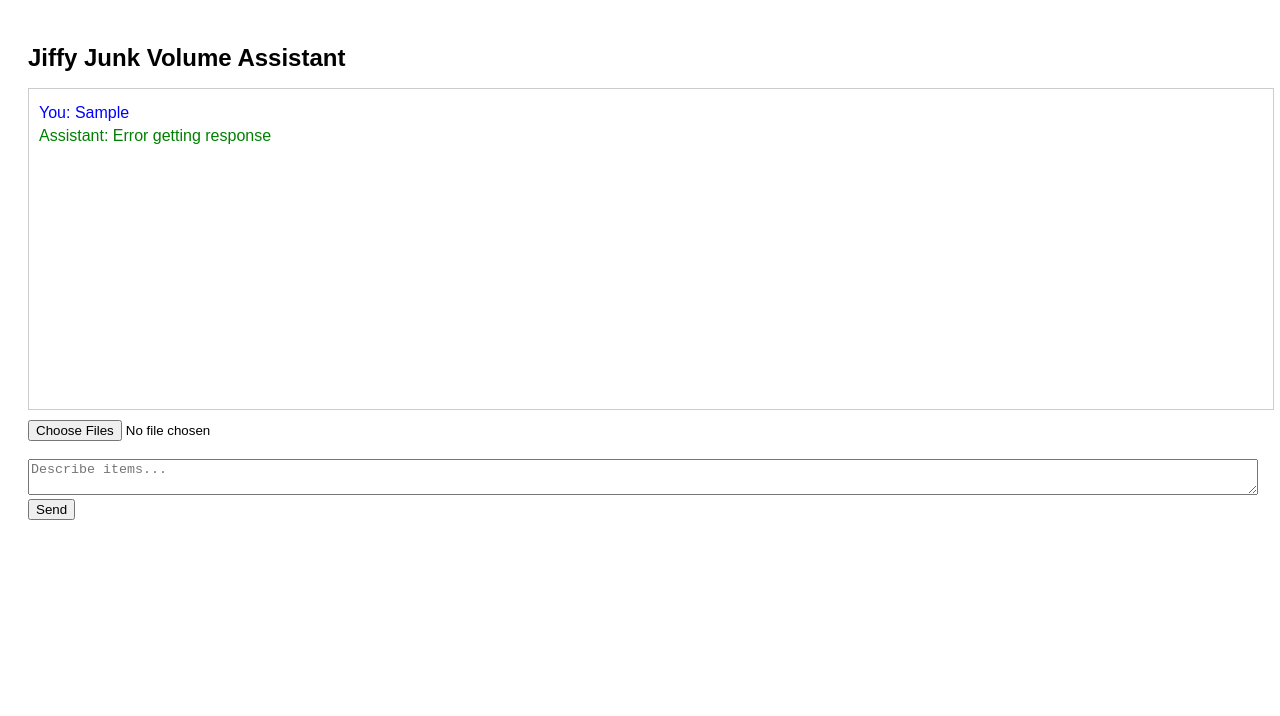
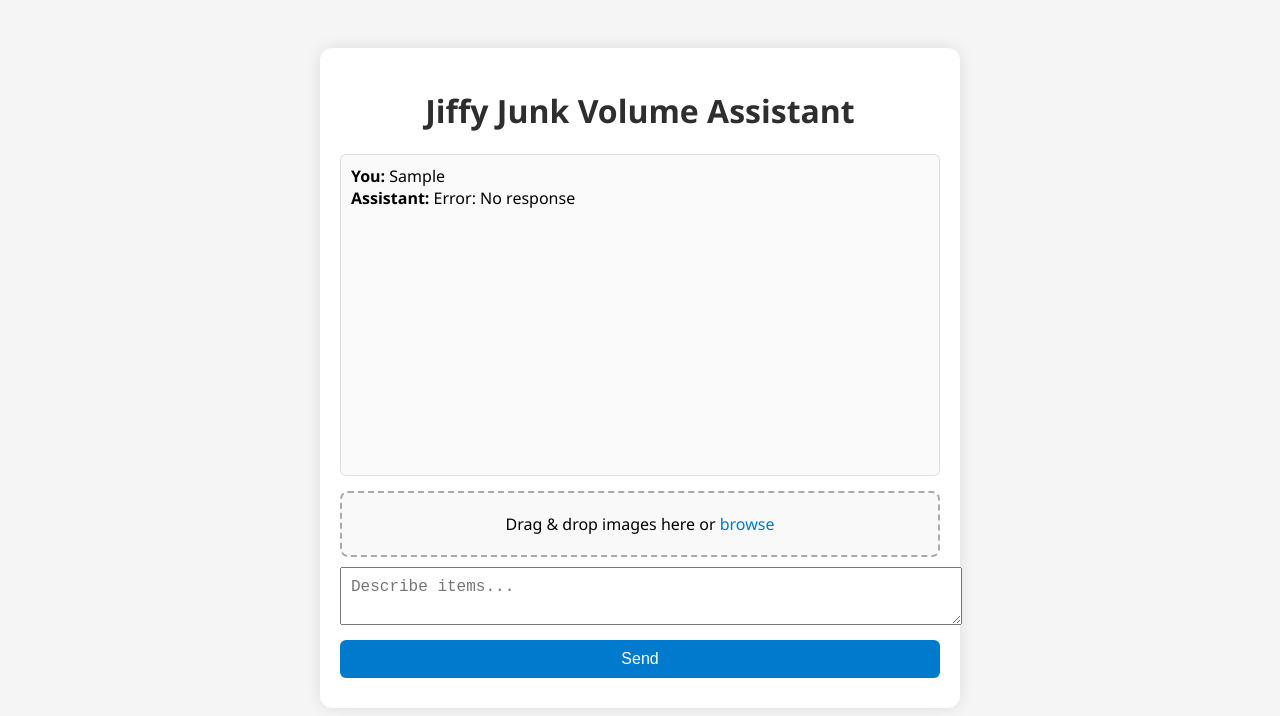
Before and after one commit to AdamCJJ/jiffy-junk-volume-bot, a website: page public/index.html in a window 1280 px wide. Both pictures are taken after typing "Sample" into the empty fields and a click on the button "Send". Drawn offline with Linux system fonts and the light colour scheme; no server answers.

Commit message:
Update index.html

```diff
--- a/public/index.html
+++ b/public/index.html
@@ -6,90 +6,155 @@
   <title>Jiffy Junk Volume Assistant</title>
   <style>
     body {
-      font-family: Arial, sans-serif;
+      font-family: 'Segoe UI', sans-serif;
+      background: #f5f5f5;
+      display: flex;
+      justify-content: center;
+      align-items: flex-start;
+      padding: 40px;
+    }
+    .container {
+      background: white;
       padding: 20px;
+      max-width: 600px;
+      width: 100%;
+      border-radius: 12px;
+      box-shadow: 0 0 15px rgba(0, 0, 0, 0.1);
     }
     h1 {
-      font-size: 24px;
+      text-align: center;
+      color: #2e2e2e;
     }
     #chat {
+      border: 1px solid #ddd;
+      padding: 10px;
+      height: 300px;
+      overflow-y: scroll;
+      margin-bottom: 15px;
+      background: #fafafa;
+      border-radius: 6px;
+    }
+    .drag-drop {
+      border: 2px dashed #aaa;
+      padding: 20px;
+      text-align: center;
+      margin-bottom: 10px;
+      background-color: #f9f9f9;
+      border-radius: 8px;
+      transition: background-color 0.3s;
+    }
+    .drag-drop.dragover {
+      background-color: #e0f7fa;
+    }
+    #fileInput {
+      display: none;
+    }
+    #preview img {
+      max-width: 100px;
+      margin: 5px;
+      border-radius: 4px;
+    }
+    textarea, button {
       width: 100%;
-      height: 300px;
-      border: 1px solid #ccc;
       padding: 10px;
-      overflow-y: scroll;
+      font-size: 1rem;
       margin-bottom: 10px;
     }
-    #chat p {
-      margin: 5px 0;
+    button {
+      background: #007acc;
+      color: white;
+      border: none;
+      cursor: pointer;
+      border-radius: 6px;
     }
-    #chat .user {
-      color: blue;
-    }
-    #chat .assistant {
-      color: green;
+    button:hover {
+      background: #005fa3;
     }
   </style>
 </head>
 <body>
-  <h1>Jiffy Junk Volume Assistant</h1>
-  <div id="chat"></div>
-  <input type="file" id="fileInput" multiple accept="image/*" /><br /><br />
-  <textarea id="userInput" rows="2" style="width:100%;" placeholder="Describe items..."></textarea><br />
-  <button onclick="sendMessage()">Send</button>
+  <div class="container">
+    <h1>Jiffy Junk Volume Assistant</h1>
+    <div id="chat"></div>
+
+    <div class="drag-drop" id="dropzone">
+      Drag & drop images here or <label for="fileInput" style="color:#007acc;cursor:pointer;">browse</label>
+      <input type="file" id="fileInput" multiple />
+    </div>
+    <div id="preview"></div>
+
+    <textarea id="message" rows="2" placeholder="Describe items..."></textarea>
+    <button onclick="sendMessage()">Send</button>
+  </div>
 
   <script>
+    const chat = document.getElementById('chat');
+    const fileInput = document.getElementById('fileInput');
+    const dropzone = document.getElementById('dropzone');
+    const preview = document.getElementById('preview');
+    let imageFiles = [];
+
+    dropzone.addEventListener('dragover', (e) => {
+      e.preventDefault();
+      dropzone.classList.add('dragover');
+    });
+
+    dropzone.addEventListener('dragleave', () => {
+      dropzone.classList.remove('dragover');
+    });
+
+    dropzone.addEventListener('drop', (e) => {
+      e.preventDefault();
+      dropzone.classList.remove('dragover');
+      const files = Array.from(e.dataTransfer.files);
+      handleFiles(files);
+    });
+
+    fileInput.addEventListener('change', () => {
+      handleFiles(Array.from(fileInput.files));
+    });
+
+    function handleFiles(files) {
+      files.forEach(file => {
+        const reader = new FileReader();
+        reader.onloadend = () => {
+          imageFiles.push(reader.result);
+          const img = document.createElement('img');
+          img.src = reader.result;
+          preview.appendChild(img);
+        }
+        reader.readAsDataURL(file);
+      });
+    }
+
+    function appendMessage(role, text) {
+      const msg = document.createElement('div');
+      msg.innerHTML = `<strong>${role}:</strong> ${text}`;
+      chat.appendChild(msg);
+      chat.scrollTop = chat.scrollHeight;
+    }
+
     async function sendMessage() {
-      const chat = document.getElementById('chat');
-      const userInput = document.getElementById('userInput').value.trim();
-      const files = document.getElementById('fileInput').files;
+      const message = document.getElementById('message').value;
+      if (!message && imageFiles.length === 0) return;
 
-      if (!userInput && files.length === 0) return;
-
-      const userMessage = document.createElement('p');
-      userMessage.className = 'user';
-      userMessage.textContent = 'You: ' + userInput;
-      chat.appendChild(userMessage);
-      chat.scrollTop = chat.scrollHeight;
-
-      const base64Images = await Promise.all(
-        Array.from(files).map(file => toBase64(file))
-      );
+      appendMessage('You', message);
+      document.getElementById('message').value = '';
 
       try {
         const response = await fetch('/api/chat', {
           method: 'POST',
-          headers: {
-            'Content-Type': 'application/json'
-          },
-          body: JSON.stringify({ message: userInput, images: base64Images })
+          headers: { 'Content-Type': 'application/json' },
+          body: JSON.stringify({ message, images: imageFiles })
         });
 
         const data = await response.json();
-
-        const botMessage = document.createElement('p');
-        botMessage.className = 'assistant';
-        botMessage.textContent = 'Assistant: ' + data.reply;
-        chat.appendChild(botMessage);
-        chat.scrollTop = chat.scrollHeight;
+        appendMessage('Assistant', data.reply);
+        imageFiles = [];
+        preview.innerHTML = '';
       } catch (err) {
-        const botMessage = document.createElement('p');
-        botMessage.className = 'assistant';
-        botMessage.textContent = 'Assistant: Error getting response';
-        chat.appendChild(botMessage);
+        appendMessage('Assistant', 'Error: No response');
       }
-
-      document.getElementById('userInput').value = '';
-      document.getElementById('fileInput').value = '';
-    }
-
-    function toBase64(file) {
-      return new Promise((resolve, reject) => {
-        const reader = new FileReader();
-        reader.readAsDataURL(file);
-        reader.onload = () => resolve(reader.result);
-        reader.onerror = error => reject(error);
-      });
     }
   </script>
 </body>
```
